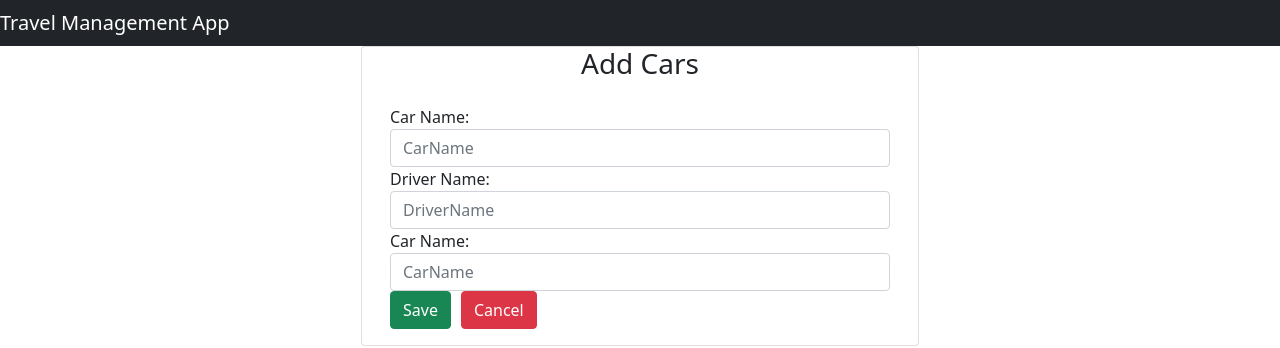
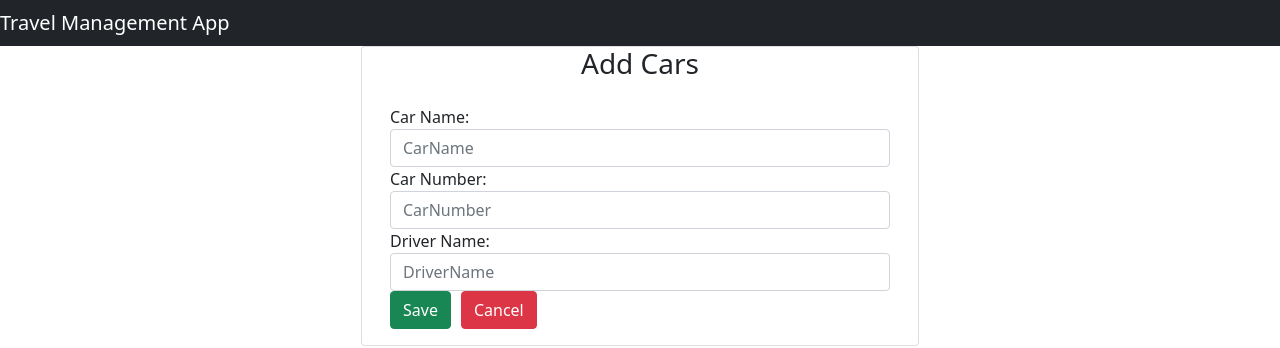
Before and after one commit to jagadhis/react-springboot-app, a React (Create React App) app in the folder frontend/: page /Addcars in a window 1280 px wide. Shown: the top 348 px of the page. Built offline with nearby package versions, Linux system fonts and the light colour scheme.

Commit message:
save working

```diff
--- a/frontend/src/Components/Addcars.jsx
+++ b/frontend/src/Components/Addcars.jsx
@@ -8,6 +8,12 @@ const Addcars = () => {
   const [cancel, SetCancel] = useState("");
   const save = (e) => {
     e.preventDefault();
+    let cars = {
+      Carname: Carname,
+      Carnum: Carnum,
+      drivername: drivername,
+    };
+    console.log("Cars=>" + JSON.stringify(cars));
   };
 
   return (
@@ -24,27 +30,27 @@ const Addcars = () => {
                     placeholder="CarName"
                     name="Carname"
                     className="form-control"
+                    value={Carname}
+                    onChange={(e) => SetCarname(e.target.value)}
+                  />
+                </div>
+                <div className="form-group">
+                  <label>Car Number:</label>
+                  <input
+                    placeholder="CarNumber"
+                    name="Carnumber"
+                    className="form-control"
                     value={Carnum}
-                    onChange={(e) => SetCarname(e.target.value)}
+                    onChange={(e) => SetCarnum(e.target.value)}
                   />
                 </div>
                 <div className="form-group">
                   <label>Driver Name:</label>
                   <input
                     placeholder="DriverName"
-                    name="Carnumber"
+                    name="drivername"
                     className="form-control"
                     value={drivername}
-                    onChange={(e) => SetCarnum(e.target.value)}
-                  />
-                </div>
-                <div className="form-group">
-                  <label>Car Name:</label>
-                  <input
-                    placeholder="CarName"
-                    name="Carname"
-                    className="form-control"
-                    value={Carname}
                     onChange={(e) => Setdrivername(e.target.value)}
                   />
                 </div>
```
